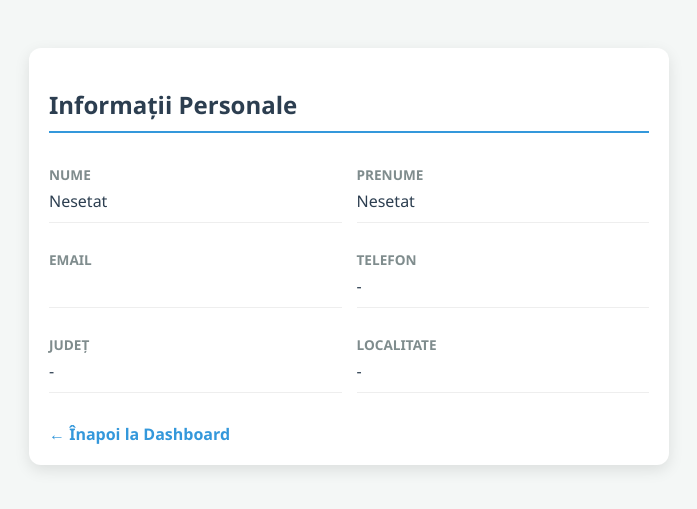
After one commit to alecom-25/SmartKineto, a PHP site: page /pages/personal_information.php in a window 1280 px wide. The commit adds this page. Shown: the top 509 px of the page, without its empty margins (291-988 px from the left). Run offline with PHP 8.4, Linux system fonts and the light colour scheme; the visitor is signed in with stand-in values (Sample User, id 1); data that the repository does not hold is empty.

Commit message:
Dashboard + Personal information

```diff
--- /dev/null
+++ b/pages/personal_information.php
@@ -0,0 +1,120 @@
+<?php
+require_once __DIR__ . '/../init.php';
+
+if (!isset($_SESSION['user_id'])) {
+    header("Location: login.php");
+    exit();
+}
+
+if (!isset($db)) {
+    die("Eroare: Variabila \$db nu a fost creată în init.php!");
+}
+
+$current_user_id = $_SESSION['user_id'];
+
+$query = "SELECT u.email, u.role, d.nume, d.prenume, d.data_nasterii, d.judet, d.oras, d.adresa, d.telefon
+          FROM users u
+          LEFT JOIN user_details d ON u.id = d.user_id
+          WHERE u.id = ?";
+
+$stmt = $db->prepare($query);
+$stmt->execute([$current_user_id]);
+$userData = $stmt->fetch(PDO::FETCH_ASSOC);
+?>
+
+<!DOCTYPE html>
+<html lang="ro">
+<head>
+    <meta charset="UTF-8">
+    <title>Informații Personale - SmartKineto</title>
+    <style>
+        body {
+            font-family: 'Segoe UI', sans-serif;
+            background-color: #f4f7f6;
+            padding: 40px;
+        }
+        .container {
+            max-width: 600px;
+            margin: auto;
+            background: white;
+            padding: 20px;
+            border-radius: 12px;
+            box-shadow: 0 5px 15px rgba(0,0,0,0.1);
+        }
+        h2 {
+            color: #2c3e50;
+            border-bottom: 2px solid #3498db;
+            padding-bottom: 10px;
+        }
+        .info-grid {
+            display: grid;
+            grid-template-columns: 1fr 1fr;
+            gap: 15px;
+            margin-top: 20px;
+        }
+        .info-item {
+            border-bottom: 1px solid #eee;
+            padding: 10px 0;
+        }
+        .label {
+            font-weight: bold;
+            color: #7f8c8d;
+            font-size: 0.85em;
+            text-transform: uppercase;
+        }
+        .value {
+            display: block;
+            color: #2c3e50;
+            margin-top: 5px;
+        }
+        .back-link {
+            display: block;
+            margin-top: 30px;
+            color: #3498db;
+            text-decoration: none;
+            font-weight: bold; }
+    </style>
+</head>
+
+<body>
+<div class="container">
+    <h2>Informații Personale</h2>
+
+    <div class="info-grid">
+        <div class="info-item">
+            <span class="label">Nume</span>
+            <span class="value"><?php echo isset($userData['nume']) ? htmlspecialchars($userData['nume']) : 'Nesetat'; ?></span>
+        </div>
+
+        <div class="info-item">
+            <span class="label">Prenume</span>
+            <span class="value"><?php echo isset($userData['prenume']) ? htmlspecialchars($userData['prenume']) : 'Nesetat'; ?></span>
+        </div>
+
+        <div class="info-item">
+            <span class="label">Email</span>
+            <span class="value"><?php echo htmlspecialchars($userData['email']); ?></span>
+        </div>
+
+        <div class="info-item">
+            <span class="label">Telefon</span>
+            <span class="value"><?php echo isset($userData['telefon']) ? htmlspecialchars($userData['telefon']) : '-'; ?></span>
+        </div>
+
+        <div class="info-item">
+            <span class="label">Județ</span>
+            <span class="value"><?php echo isset($userData['judet']) ? htmlspecialchars($userData['judet']) : '-'; ?></span>
+        </div>
+
+        <div class="info-item">
+            <span class="label">Localitate</span>
+            <span class="value"><?php echo isset($userData['oras']) ? htmlspecialchars($userData['oras']) : '-'; ?></span>
+        </div>
+
+    </div>
+
+    <a href="../dashboard.php" class="back-link">← Înapoi la Dashboard</a>
+</div>
+
+</body>
+</html>
--- a/src/Auth.php
+++ b/src/Auth.php
@@ -5,7 +5,6 @@ class Auth
 {
     private $db;
 
-    // Primim conexiunea la baza de date prin constructor
     public function __construct($dbConnection) {
         $this->db = $dbConnection;
     }
```
Also changed, not shown: dashboard.php (+132 -5 lines).
